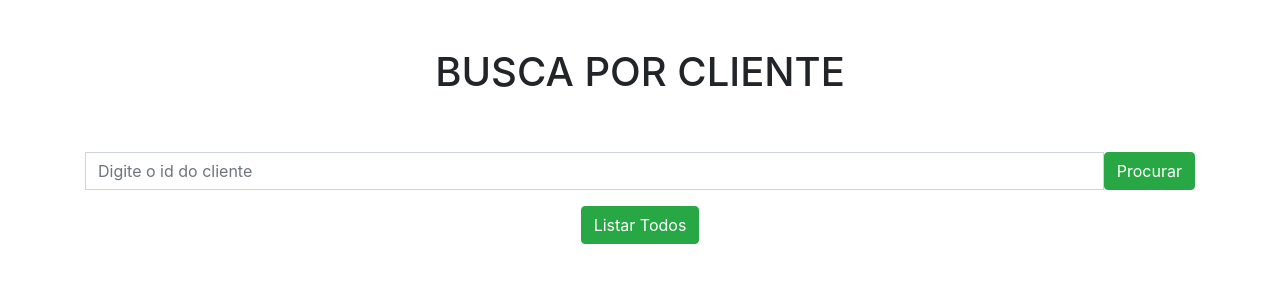
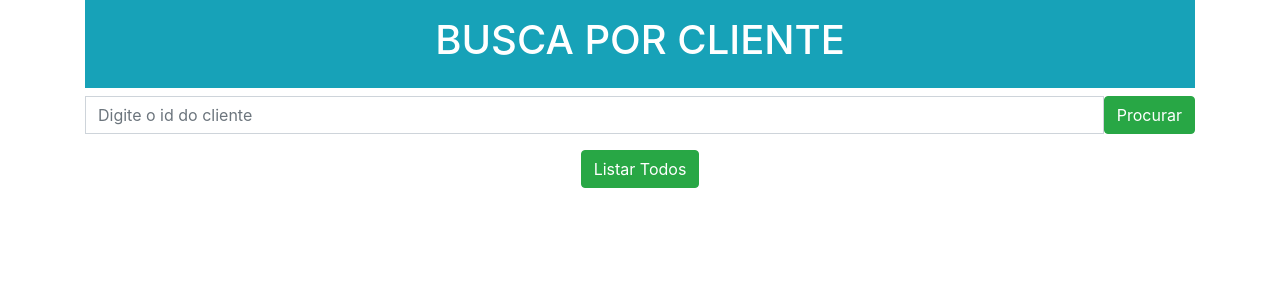
Before and after one commit to oherbert/Front_React_Back_Spring-java, a React (Create React App) app: page / in a window 1280 px wide. Shown: the top 300 px of the page. Built offline with nearby package versions, Linux system fonts and the light colour scheme.

Commit message:
Componentizando a aplicacao Header

```diff
--- a/src/App.js
+++ b/src/App.js
@@ -1,6 +1,7 @@
 import React, {useState} from 'react';
 import './App.css';
-import Cliente from './entities/Cliente'
+import Cliente from './entities/Cliente';
+import Header from './Views/Header';
 
 function App() {
 
@@ -83,9 +84,12 @@ function App() {
 
   return (
     <div className="container text-center ">
-        <h1 className="py-5 text-uppercase">
-          Busca por cliente
-        </h1>
+
+
+        <Header name="Busca por cliente" colorStyle = "p-3 mb-2 bg-info text-white" />
+
+
+      <div>
             <form onSubmit = {requere}>
               <div className="form-group">
                 <div className = "input-group">
@@ -122,6 +126,8 @@ function App() {
 
       </div>
 
+    </div>
+
   );
 }
 
--- /dev/null
+++ b/src/Views/Header.js
@@ -0,0 +1,14 @@
+import React from 'react';
+
+
+const Header = (props) =>{
+    return(
+        <div className = {props.colorStyle}>
+            <h1 className="py-6 text-uppercase">
+                {props.name}
+            </h1>
+      </div>
+    );
+}
+
+export default Header;
```
